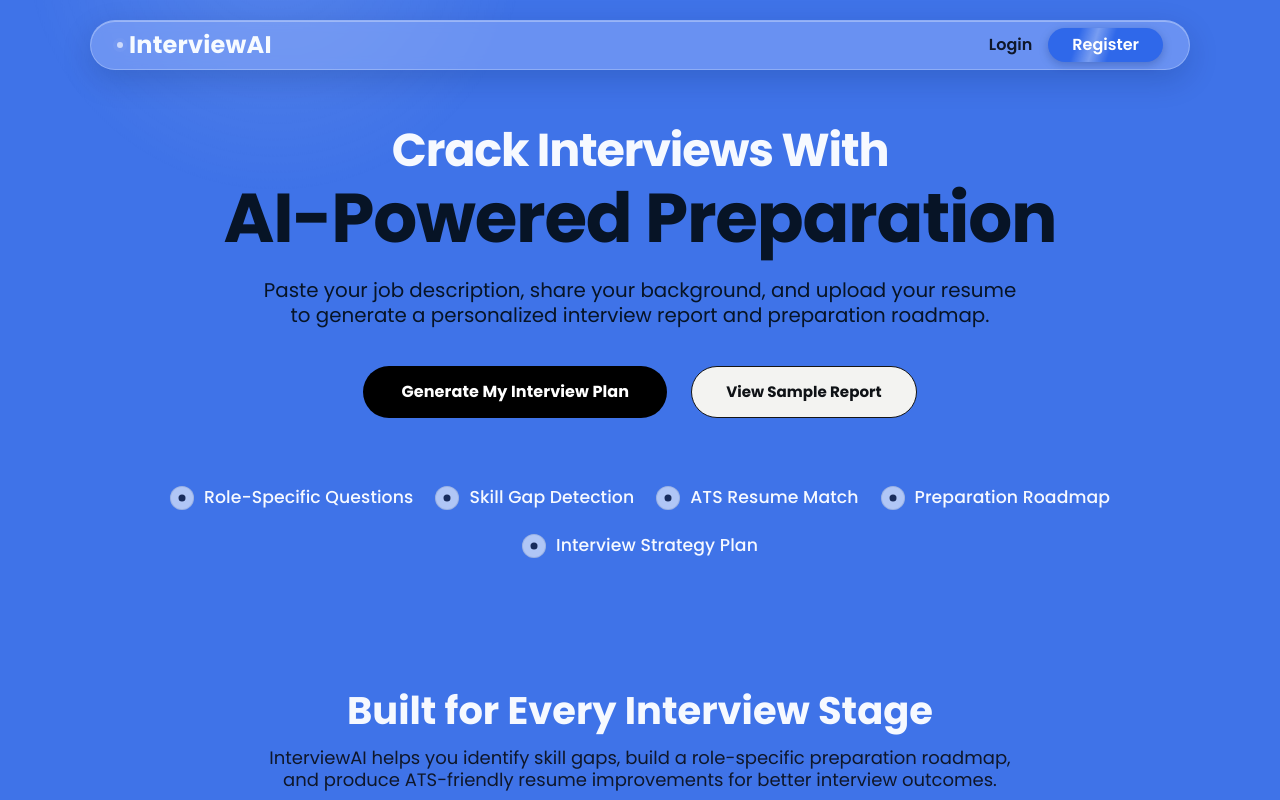
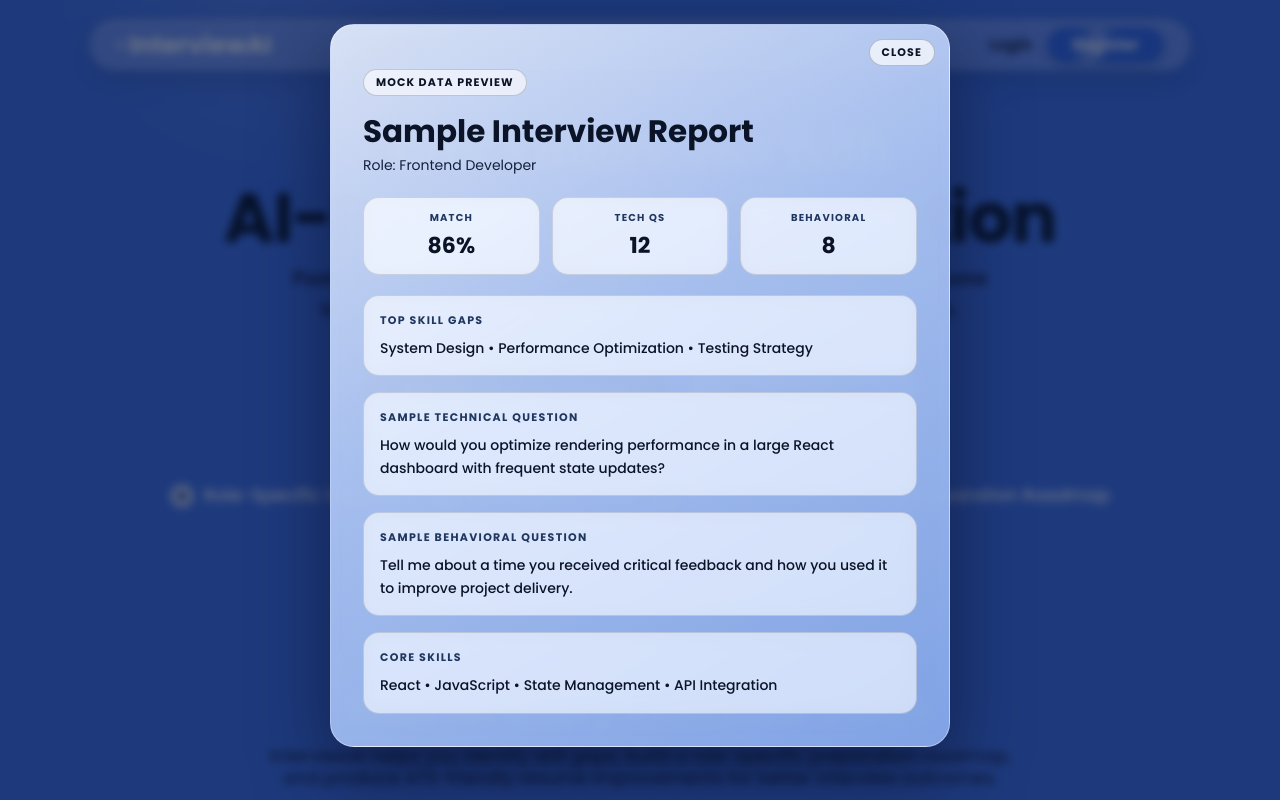
Before and after one commit to sankalppanchabhai123/InterviewAI_Client, a React app: page / in a window 1280 px wide. Both pictures are taken after a click on the button "View Sample Report". Shown: the top 800 px of the page. Built offline with nearby package versions, Linux system fonts and the light colour scheme; no server answers; the HTML template or start-up script is replaced by a standard one.

Commit message:
added sample report to the client

```diff
--- a/src/features/interview/pages/Home.jsx
+++ b/src/features/interview/pages/Home.jsx
@@ -1,3 +1,4 @@
+import { useState } from "react";
 import { Link, useNavigate } from "react-router-dom";
 import { useAuth } from "../../auth/hooks/useAuth";
 
@@ -56,9 +57,21 @@ const workflowAnimationClasses = [
     "animate-fade-up-delay-3",
 ];
 
+const sampleReportData = {
+    matchScore: 86,
+    topRole: "Frontend Developer",
+    technicalQuestions: 12,
+    behavioralQuestions: 8,
+    sampleTechnicalQuestion: "How would you optimize rendering performance in a large React dashboard with frequent state updates?",
+    sampleBehavioralQuestion: "Tell me about a time you received critical feedback and how you used it to improve project delivery.",
+    coreSkills: ["React", "JavaScript", "State Management", "API Integration"],
+    skillGaps: ["System Design", "Performance Optimization", "Testing Strategy"],
+};
+
 export default function Home() {
     const navigate = useNavigate();
     const { user, handleLogout } = useAuth();
+    const [showSampleReport, setShowSampleReport] = useState(false);
 
     const onLogout = async () => {
         try {
@@ -66,6 +79,14 @@ export default function Home() {
         } finally {
             navigate("/", { replace: true });
         }
+    };
+
+    const openSampleReport = () => {
+        setShowSampleReport(true);
+    };
+
+    const closeSampleReport = () => {
+        setShowSampleReport(false);
     };
 
     return (
@@ -115,7 +136,7 @@ export default function Home() {
                         <span className="block mt-[-0.08em] text-[clamp(48px,5.4vw,72px)] text-[#071426] animate-fade-up-delay-1">AI-Powered Preparation</span>
                     </h1>
 
-                    <p className="mt-[clamp(15px,2.2vw,26px)] mb-0 max-w-190 text-[clamp(16px,1.55vw,23px)] leading-tight font-normal text-[#071426] animate-fade-up-delay-2">
+                    <p className="mt-3 mb-0 text-[clamp(14px,1.5vw,19px)] leading-relaxed font-sans font-semibold text-[#0f172a] max-w-3xl mx-auto">
                         Paste your job description, share your background, and upload your resume
                         <br />
                         to generate a personalized interview report and preparation roadmap.
@@ -133,6 +154,7 @@ export default function Home() {
                         </Link>
                         <button
                             type="button"
+                            onClick={openSampleReport}
                             className="border border-[#141414] rounded-full bg-[#f3f3f1] text-[#0f1216] p-[clamp(9px,1.1vw,13px)_clamp(22px,2.8vw,34px)] text-[clamp(14px,1.18vw,19px)] font-bold cursor-pointer hover-zoom"
                         >
                             View Sample Report
@@ -298,6 +320,82 @@ export default function Home() {
                     </footer>
                 </section>
             </div>
+
+            {showSampleReport ? (
+                <div
+                    className="fixed inset-0 z-90 bg-[rgba(8,18,48,0.58)] backdrop-blur-xs overflow-y-auto px-4 py-6"
+                    onClick={closeSampleReport}
+                >
+                    <div
+                        className="w-[min(620px,100%)] mx-auto rounded-3xl border border-[rgba(255,255,255,0.38)] bg-[linear-gradient(150deg,rgba(227,237,255,0.94)_0%,rgba(176,201,250,0.93)_45%,rgba(138,173,241,0.92)_100%)] p-6 sm:p-8 text-left shadow-[0_26px_72px_rgba(3,10,34,0.52)] relative backdrop-blur-sm"
+                        onClick={(event) => event.stopPropagation()}
+                    >
+                        <button
+                            type="button"
+                            onClick={closeSampleReport}
+                            className="absolute top-3.5 right-3.5 rounded-full border border-[rgba(15,23,42,0.24)] bg-[rgba(255,255,255,0.7)] px-3 py-1 text-[11px] font-bold uppercase tracking-widest text-[#0b1327] cursor-pointer hover:bg-white transition-colors"
+                        >
+                            Close
+                        </button>
+
+                        <div className="pt-3">
+                            <div className="inline-flex items-center gap-2 rounded-full border border-[rgba(15,23,42,0.2)] bg-[rgba(255,255,255,0.62)] px-3 py-1 text-[11px] font-bold tracking-widest uppercase text-[#0b1327]">
+                                Mock Data Preview
+                            </div>
+
+                            <h3 className="mt-4 mb-1 text-[clamp(23px,2.6vw,31px)] font-bold text-[#0b1327] leading-tight">
+                                Sample Interview Report
+                            </h3>
+                            <p className="m-0 text-[14px] text-[#14213d] leading-relaxed">
+                                Role: {sampleReportData.topRole}
+                            </p>
+
+                            <div className="mt-5 grid grid-cols-3 gap-3">
+                                <div className="rounded-2xl border border-[rgba(15,23,42,0.14)] bg-[rgba(255,255,255,0.62)] px-3 py-3 text-center backdrop-blur-sm">
+                                    <div className="text-[10px] uppercase tracking-[0.12em] text-[#1f365f] font-bold">Match</div>
+                                    <div className="mt-1 text-[22px] font-black text-[#0b1327]">{sampleReportData.matchScore}%</div>
+                                </div>
+                                <div className="rounded-2xl border border-[rgba(15,23,42,0.14)] bg-[rgba(255,255,255,0.62)] px-3 py-3 text-center backdrop-blur-sm">
+                                    <div className="text-[10px] uppercase tracking-[0.12em] text-[#1f365f] font-bold">Tech Qs</div>
+                                    <div className="mt-1 text-[22px] font-black text-[#0b1327]">{sampleReportData.technicalQuestions}</div>
+                                </div>
+                                <div className="rounded-2xl border border-[rgba(15,23,42,0.14)] bg-[rgba(255,255,255,0.62)] px-3 py-3 text-center backdrop-blur-sm">
+                                    <div className="text-[10px] uppercase tracking-[0.12em] text-[#1f365f] font-bold">Behavioral</div>
+                                    <div className="mt-1 text-[22px] font-black text-[#0b1327]">{sampleReportData.behavioralQuestions}</div>
+                                </div>
+                            </div>
+
+                            <div className="mt-5 rounded-2xl border border-[rgba(15,23,42,0.14)] bg-[rgba(255,255,255,0.58)] p-4 backdrop-blur-sm">
+                                <div className="text-[11px] font-bold tracking-[0.12em] uppercase text-[#1f365f]">Top Skill Gaps</div>
+                                <p className="mt-2 mb-0 text-[14px] leading-relaxed text-[#0b1327] font-medium">
+                                    {sampleReportData.skillGaps.join(" • ")}
+                                </p>
+                            </div>
+
+                            <div className="mt-4 rounded-2xl border border-[rgba(15,23,42,0.14)] bg-[rgba(255,255,255,0.58)] p-4 backdrop-blur-sm">
+                                <div className="text-[11px] font-bold tracking-[0.12em] uppercase text-[#1f365f]">Sample Technical Question</div>
+                                <p className="mt-2 mb-0 text-[14px] leading-relaxed text-[#0b1327] font-medium">
+                                    {sampleReportData.sampleTechnicalQuestion}
+                                </p>
+                            </div>
+
+                            <div className="mt-4 rounded-2xl border border-[rgba(15,23,42,0.14)] bg-[rgba(255,255,255,0.58)] p-4 backdrop-blur-sm">
+                                <div className="text-[11px] font-bold tracking-[0.12em] uppercase text-[#1f365f]">Sample Behavioral Question</div>
+                                <p className="mt-2 mb-0 text-[14px] leading-relaxed text-[#0b1327] font-medium">
+                                    {sampleReportData.sampleBehavioralQuestion}
+                                </p>
+                            </div>
+
+                            <div className="mt-4 rounded-2xl border border-[rgba(15,23,42,0.14)] bg-[rgba(255,255,255,0.58)] p-4 backdrop-blur-sm">
+                                <div className="text-[11px] font-bold tracking-[0.12em] uppercase text-[#1f365f]">Core Skills</div>
+                                <p className="mt-2 mb-0 text-[14px] leading-relaxed text-[#0b1327] font-medium">
+                                    {sampleReportData.coreSkills.join(" • ")}
+                                </p>
+                            </div>
+                        </div>
+                    </div>
+                </div>
+            ) : null}
         </div>
     );
 }
--- a/src/features/interview/pages/ReportForm.jsx
+++ b/src/features/interview/pages/ReportForm.jsx
@@ -1,5 +1,5 @@
 import { useEffect, useMemo, useRef, useState } from "react";
-import { useNavigate } from "react-router-dom";
+import { Link, useNavigate } from "react-router-dom";
 import { useAuth } from "../../auth/hooks/useAuth";
 import { generateInterviewReport, getMyInterviewReports } from "../services/interview.api";
 import InterviewReport from "./Result";
@@ -524,7 +524,7 @@ const ReportForm = () => {
 
                                         <div className="relative z-10 flex items-start justify-between gap-3">
                                             <div>
-                                                <p className="m-0 text-[12px] font-bold tracking-[0.16em] uppercase text-[#f4f8ff]">
+                                                <p className="m-0 text-[12px] font-bold tracking-[0.16em] uppercase text-[#02183d]">
                                                     {formatReportDate(report?.createdAt)}
                                                 </p>
                                                 <h3 className="mt-2 mb-0 text-[18px] font-bold text-[#f6f9ff] leading-snug group-hover:text-white">
@@ -551,9 +551,9 @@ const ReportForm = () => {
                                             </div>
                                         </div>
 
-                                        <div className="relative z-10 mt-auto flex items-center justify-between gap-3 pt-3 text-sm text-[#f2f7ff]">
+                                        <div className="relative z-10 mt-auto flex items-center justify-between gap-3 pt-3 text-sm text-[#03122b]">
                                             <span>{isActive ? "Currently open" : "Click to open report"}</span>
-                                            <span className="inline-flex items-center gap-1.5 rounded-full border border-[rgba(205,224,255,0.36)] bg-[rgba(255,255,255,0.14)] px-2.5 py-1 text-[11px] font-bold tracking-[0.12em] uppercase transition-transform duration-300 group-hover:translate-x-1">
+                                            <span className="inline-flex items-center gap-1.5 rounded-full border text-[#fdfeff] border-[rgba(205,224,255,0.36)] bg-[rgba(255,255,255,0.14)] px-2.5 py-1 text-[11px] font-bold tracking-[0.12em] uppercase transition-transform duration-300 group-hover:translate-x-1">
                                                 View
                                             </span>
                                         </div>
@@ -590,7 +590,7 @@ const ReportForm = () => {
                                 <div className="w-7 h-7 rounded-full bg-[#dce6fb] shadow-[inset_0_0_0_1px_rgba(26,42,73,0.14)] flex items-center justify-center">
                                     <span className="w-2 h-2 rounded-full bg-[#2f68ea]" />
                                 </div>
-                                <h3 className="mt-3 mb-2 text-[17px] font-bold text-[#0e192e] leading-snug">{item.title}</h3>
+                                <h3 className="mt-3 mb-2 text-[17px] font-bold text-[#0a2350] leading-snug">{item.title}</h3>
                                 <p className="m-0 text-[14px] leading-6 text-[#dbe7ff]">{item.description}</p>
                             </article>
                         ))}
@@ -619,7 +619,7 @@ const ReportForm = () => {
                             </svg>
                         </a>
                         <span className="ml-3 flex items-center gap-1 font-bold text-[#0f172a]">
-                            Build with <span className="text-red-500">♥</span> by Sankalp
+                            Build with <span className="text-red-500 font-bold">♥</span> by Sankalp
                         </span>
                     </div>
                 </footer>
```
